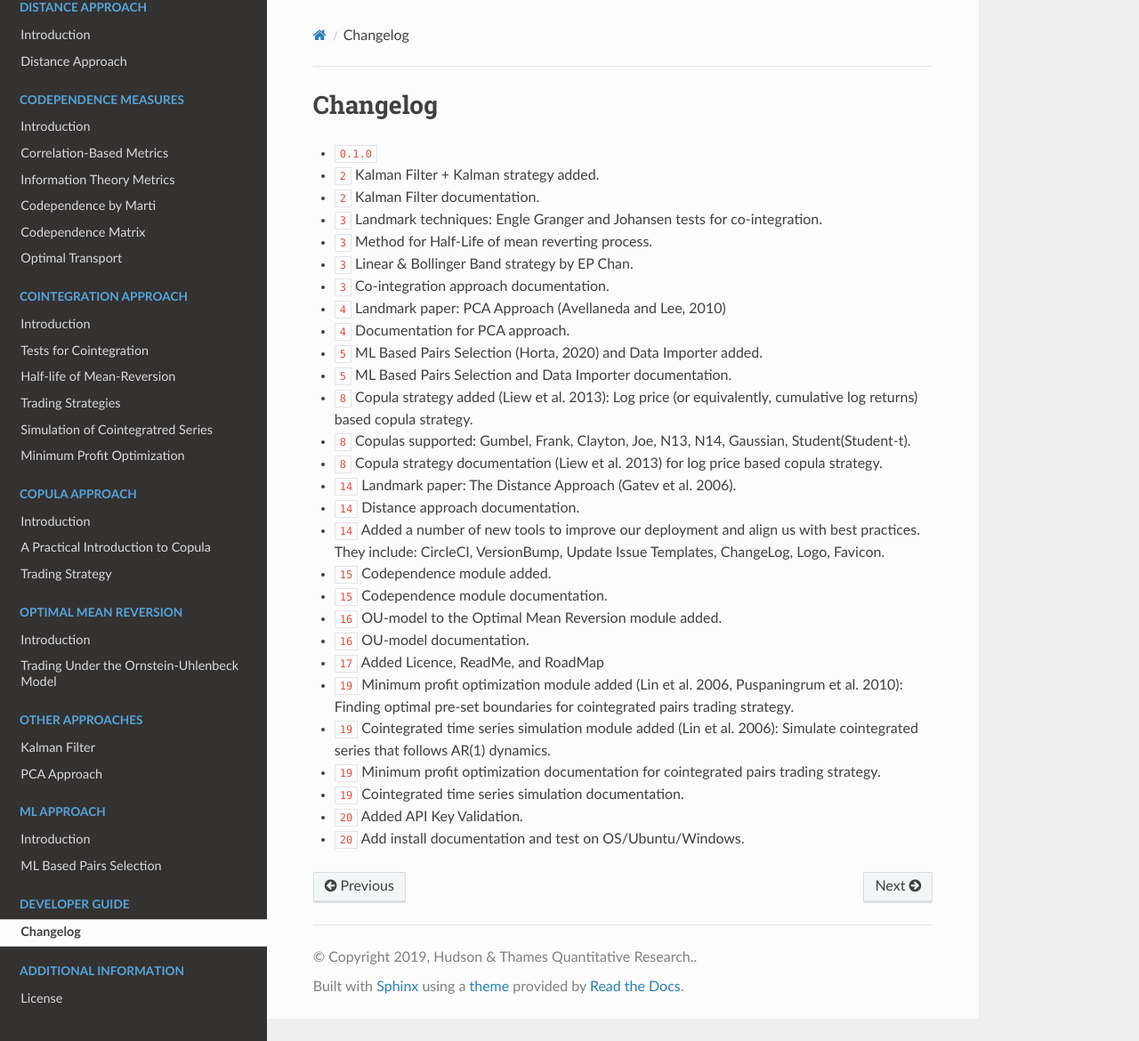
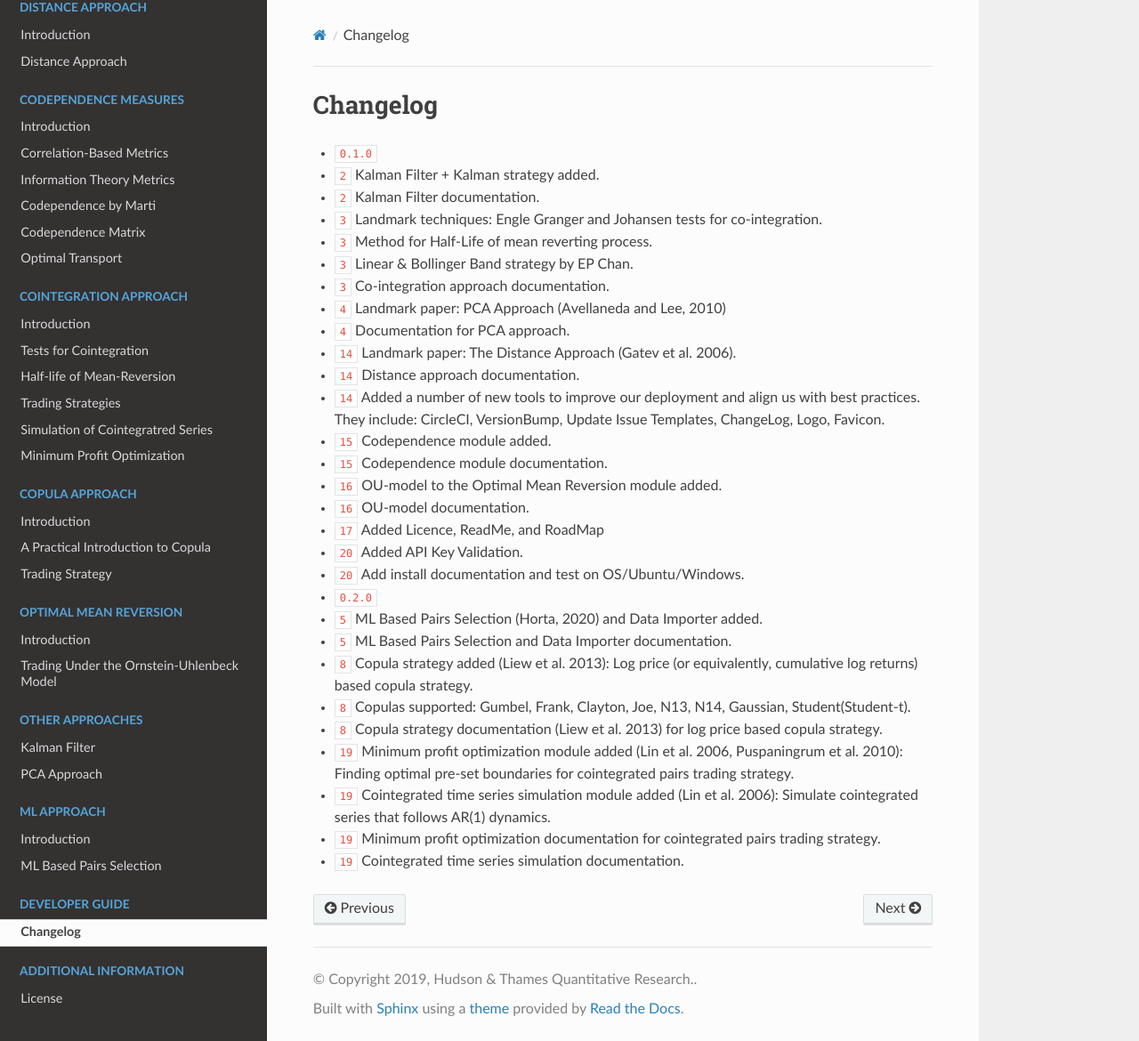
Before and after one commit to hudson-and-thames/arbitragelab, a Sphinx documentation site: the page built from docs/source/changelog.rst, in a window 1280 px wide and 1170 px high. Shown: the whole window at 89% size. Built offline with Sphinx 7.4.7 and the Read the Docs theme 2.0.0, drawn with Linux system fonts in a browser that asks for light colours; cross-references to code outside the pages are shown as plain code; some of the changed lines change nothing that is shown.

Commit message:
Add v 0.2.0 to Changelog

```diff
--- a/docs/source/changelog.rst
+++ b/docs/source/changelog.rst
@@ -21,11 +21,6 @@ Changelog
 * :support:`3` Co-integration approach documentation.
 * :feature:`4` Landmark paper: PCA Approach (Avellaneda and Lee, 2010)
 * :support:`4` Documentation for PCA approach.
-* :feature:`5` ML Based Pairs Selection (Horta, 2020) and Data Importer added.
-* :support:`5` ML Based Pairs Selection and Data Importer documentation.
-* :feature:`8` Copula strategy added (Liew et al. 2013): Log price (or equivalently, cumulative log returns) based copula strategy.
-* :feature:`8` Copulas supported: Gumbel, Frank, Clayton, Joe, N13, N14, Gaussian, Student(Student-t).
-* :support:`8` Copula strategy documentation (Liew et al. 2013) for log price based copula strategy.
 * :feature:`14` Landmark paper: The Distance Approach (Gatev et al. 2006).
 * :support:`14` Distance approach documentation.
 * :support:`14` Added a number of new tools to improve our deployment and align us with best practices. They include: CircleCI, VersionBump, Update Issue Templates, ChangeLog, Logo, Favicon.
@@ -34,9 +29,15 @@ Changelog
 * :feature:`16` OU-model to the Optimal Mean Reversion module added.
 * :support:`16` OU-model documentation.
 * :support:`17` Added Licence, ReadMe, and RoadMap
+* :support:`20` Added API Key Validation.
+* :support:`20` Add install documentation and test on OS/Ubuntu/Windows.
+* :release:`0.2.0 <2020-12-11>`
+* :feature:`5` ML Based Pairs Selection (Horta, 2020) and Data Importer added.
+* :support:`5` ML Based Pairs Selection and Data Importer documentation.
+* :feature:`8` Copula strategy added (Liew et al. 2013): Log price (or equivalently, cumulative log returns) based copula strategy.
+* :feature:`8` Copulas supported: Gumbel, Frank, Clayton, Joe, N13, N14, Gaussian, Student(Student-t).
+* :support:`8` Copula strategy documentation (Liew et al. 2013) for log price based copula strategy.
 * :feature:`19` Minimum profit optimization module added (Lin et al. 2006, Puspaningrum et al. 2010): Finding optimal pre-set boundaries for cointegrated pairs trading strategy.
 * :feature:`19` Cointegrated time series simulation module added (Lin et al. 2006): Simulate cointegrated series that follows AR(1) dynamics.
 * :support:`19` Minimum profit optimization documentation for cointegrated pairs trading strategy.
 * :support:`19` Cointegrated time series simulation documentation.
-* :support:`20` Added API Key Validation.
-* :support:`20` Add install documentation and test on OS/Ubuntu/Windows.
```
